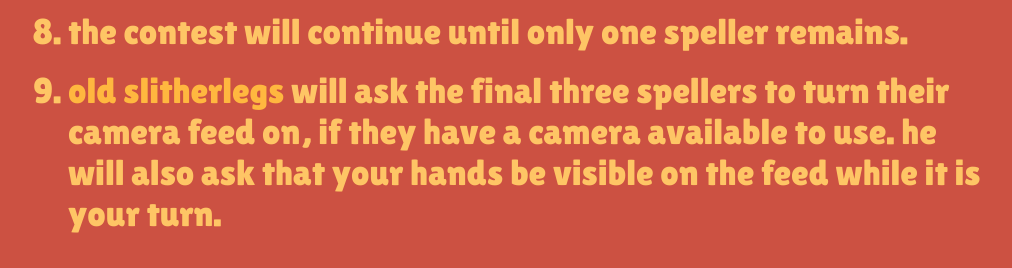
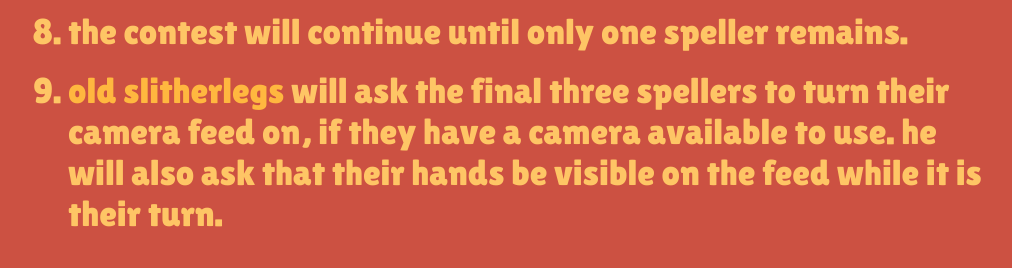
Before and after one commit to novalastix/spelling-bee, a plain HTML site: page rules/index.html in a window 1280 px wide. Shown: the part 998-1266 px from the top of the page, without its empty margins (112-1124 px from the left). Drawn offline with nearby package versions, Linux system fonts and the light colour scheme; a web font is replaced by a local one.

Commit message:
you -> they

```diff
--- a/rules/index.html
+++ b/rules/index.html
@@ -32,7 +32,7 @@
                 <li><em>old slitherlegs</em> will determine if the word was spelled correctly.</li>
                 <li>if the correct spelling was given, you will remain in the contest; if the incorrect spelling was given, you will be eliminated from the contest.</li>
                 <li>the contest will continue until only one speller remains.</li>
-                <li><em>old slitherlegs</em> will ask the final three spellers to turn their camera feed on, if they have a camera available to use. he will also ask that your hands be visible on the feed while it is your turn.</li>
+                <li><em>old slitherlegs</em> will ask the final three spellers to turn their camera feed on, if they have a camera available to use. he will also ask that their hands be visible on the feed while it is their turn.</li>
             </ol>
             <a href="../setup">SETUP</a>
         </div>
```
